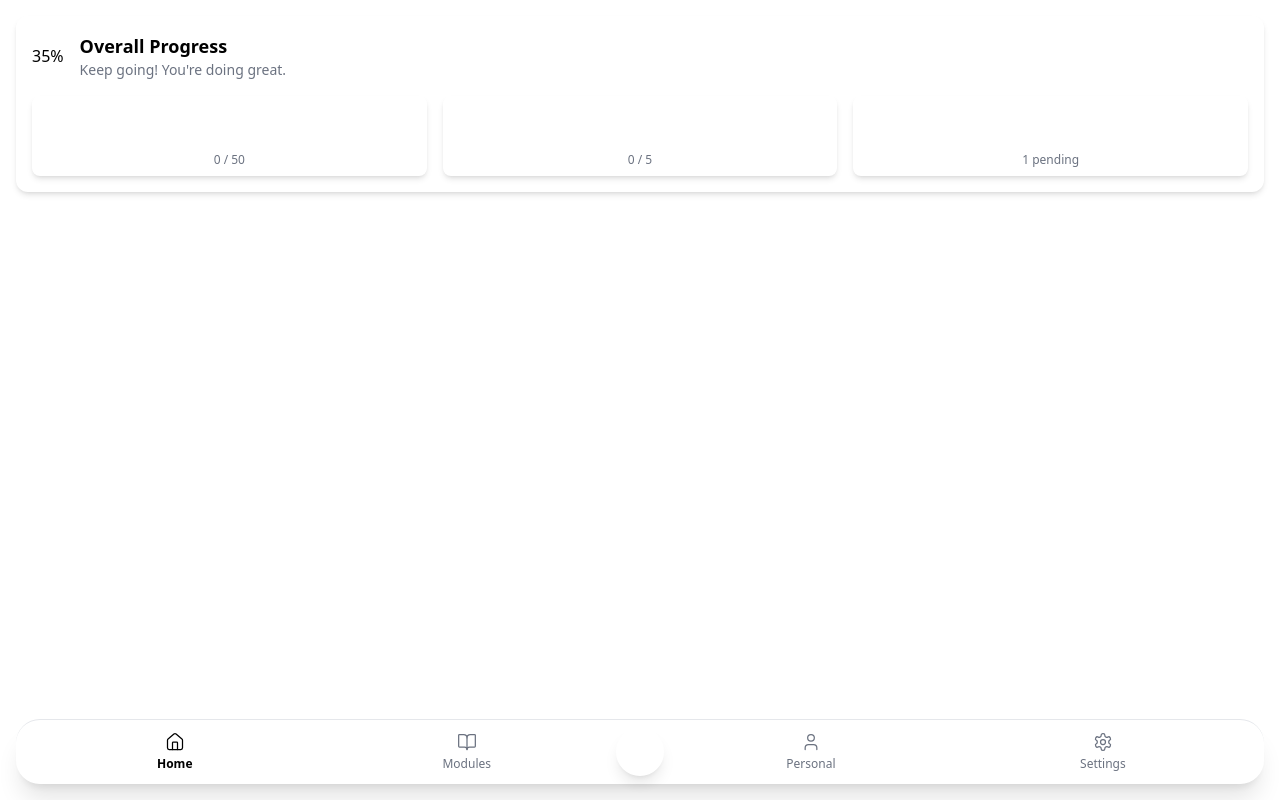
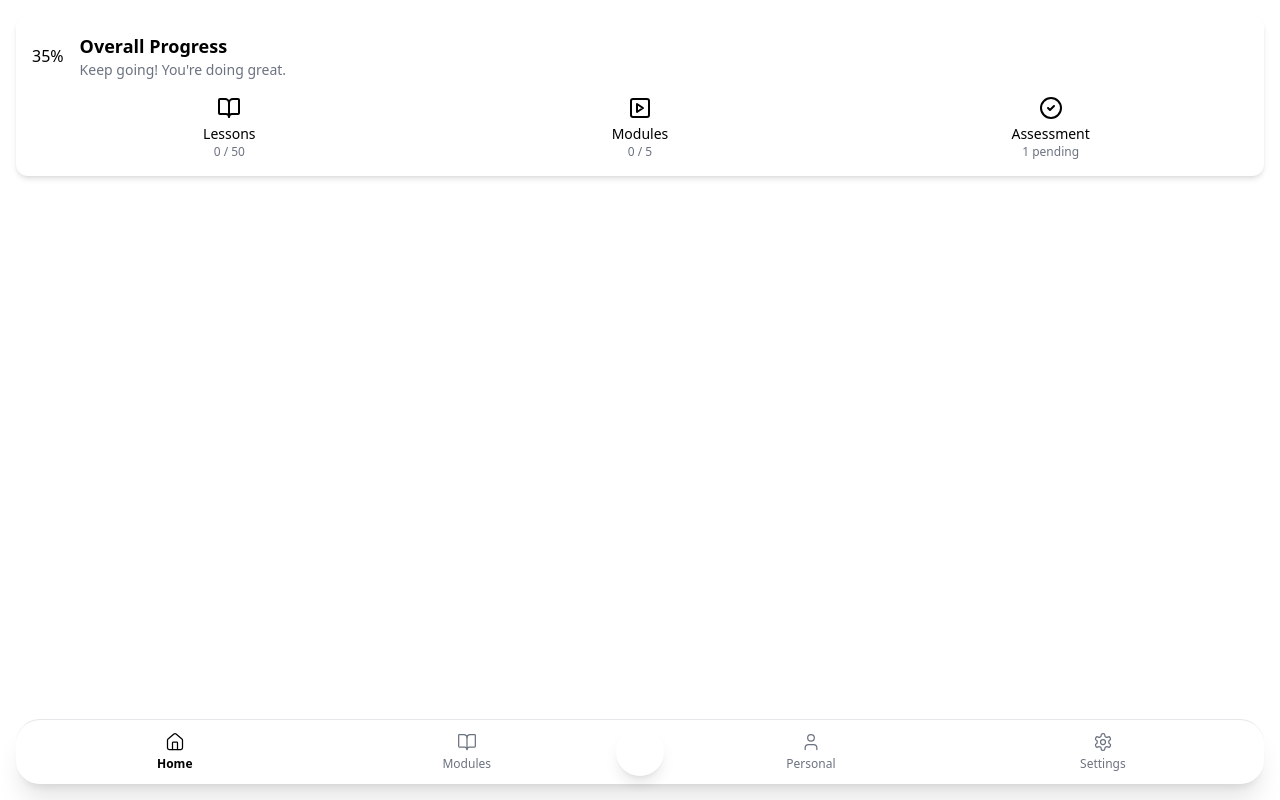
Before and after one commit to tortangChris/EduAR-IL, a React (Vite) app: page / in a window 1280 px wide. Built offline with nearby package versions, Linux system fonts and the light colour scheme.

Commit message:
change progress bar hardcode

```diff
--- a/src/pages/Home.jsx
+++ b/src/pages/Home.jsx
@@ -27,23 +27,23 @@
         <div className="divider my-4"></div>
 
         <div className="grid grid-cols-3 gap-4 text-center text-sm font-medium">
-          <button className="flex flex-col items-center bg-primary text-white py-2 px-4 rounded-lg shadow-md hover:bg-primary-focus transition">
-            <BookOpen className="w-6 h-6 mb-1" />
+          <div className="flex flex-col items-center">
+            <BookOpen className="w-6 h-6 text-primary mb-1" />
             <span>Lessons</span>
             <span className="text-xs text-gray-500">0 / 50</span>
-          </button>
+          </div>
 
-          <button className="flex flex-col items-center bg-primary text-white py-2 px-4 rounded-lg shadow-md hover:bg-primary-focus transition">
-            <PlaySquare className="w-6 h-6 mb-1" />
+          <div className="flex flex-col items-center">
+            <PlaySquare className="w-6 h-6 text-primary mb-1" />
             <span>Modules</span>
             <span className="text-xs text-gray-500">0 / 5</span>
-          </button>
+          </div>
 
-          <button className="flex flex-col items-center bg-primary text-white py-2 px-4 rounded-lg shadow-md hover:bg-primary-focus transition">
-            <CircleCheck className="w-6 h-6 mb-1" />
+          <div className="flex flex-col items-center">
+            <CircleCheck className="w-6 h-6 text-primary mb-1" />
             <span>Assessment</span>
             <span className="text-xs text-gray-500">1 pending</span>
-          </button>
+          </div>
         </div>
       </div>
     </div>
```
